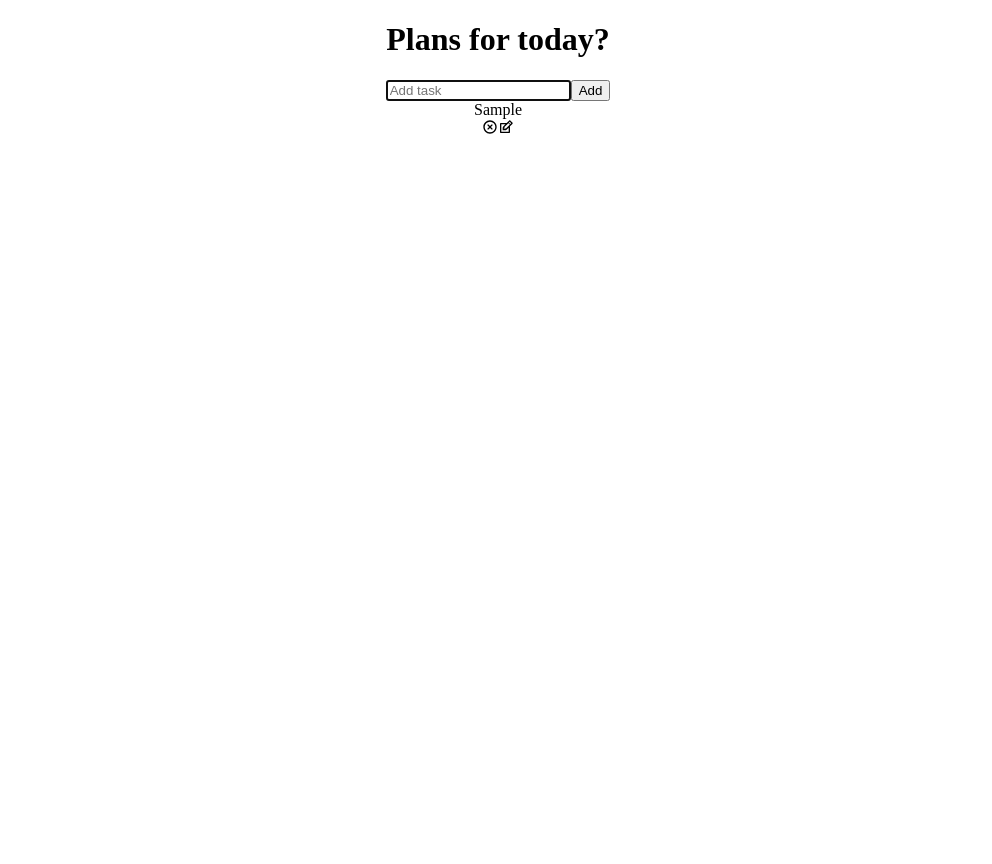
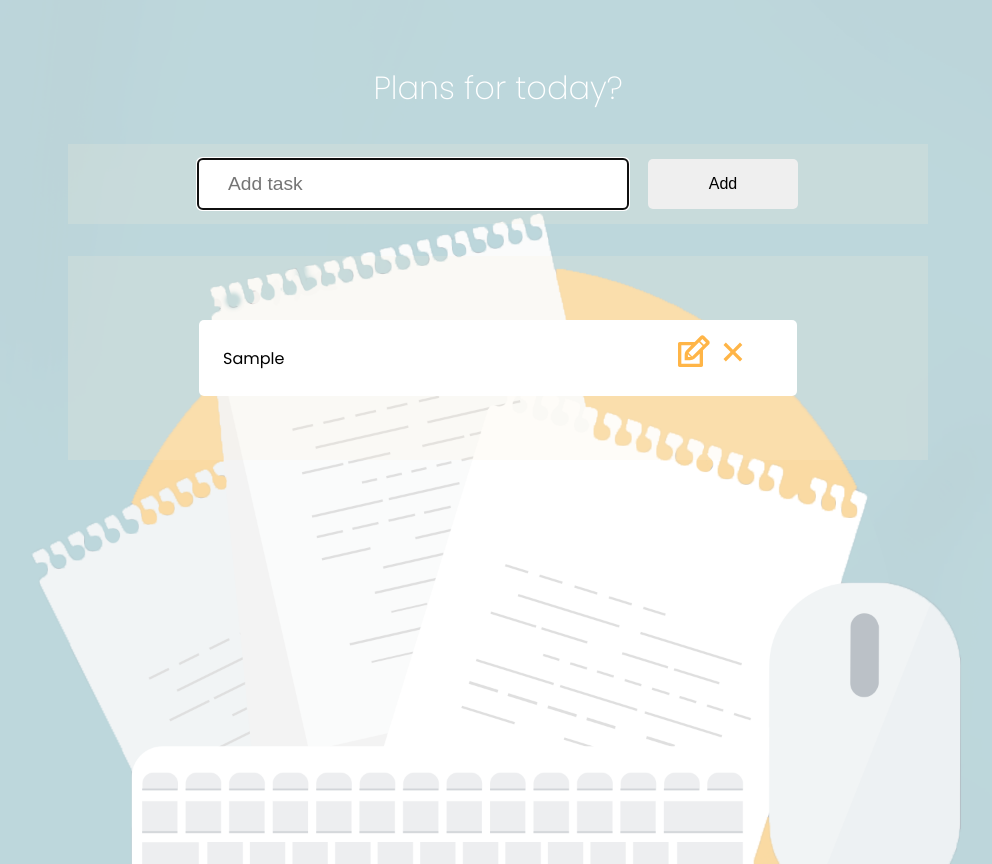
Before and after one commit to wadewilsones/toDo-app, a React (Create React App) app: page / in a window 1280 px wide. Both pictures are taken after typing "Sample" into the empty fields and a click on the button "Add". Shown: the whole page, without its empty margins (142-1134 px from the left). Before the commit the page ends 800 px from the top, so only its background shows below. Built offline with nearby package versions, Linux system fonts and the light colour scheme.

Commit message:
style was added

```diff
--- a/public/index.html
+++ b/public/index.html
@@ -2,7 +2,10 @@
 <html lang="en">
   <head>
     <meta charset="utf-8" />
-    <link rel="icon" href="%PUBLIC_URL%/favicon.ico" />
+    <link rel="icon" href="./media/favicon.png" />
+    <link rel="preconnect" href="https://fonts.googleapis.com">
+<link rel="preconnect" href="https://fonts.gstatic.com" crossorigin>
+<link href="https://fonts.googleapis.com/css2?family=Poppins:wght@200;300;400&family=Roboto:wght@100;300;400&display=swap" rel="stylesheet">
     <meta name="viewport" content="width=device-width, initial-scale=1" />
     <meta name="theme-color" content="#000000" />
     <meta
--- a/src/App.css
+++ b/src/App.css
@@ -1,38 +1,129 @@
-.App {
-  text-align: center;
+
+*{
+  margin:0;
+  padding:0;
+  border:0
 }
 
-.App-logo {
-  height: 40vmin;
-  pointer-events: none;
+body{
+  background-image: url('../public/media/paperwork-5000691.png');
+  background-size: cover;
+  background-repeat: no-repeat;
+  min-height: 100vh;
+}
+h1{
+  text-align: center;
+  font-family: Poppins, Helvetica, sans-serif;
+  color:white;
+  font-weight:100;
+  margin-top:2em;
+}
+form {
+
+  max-width:800px;
+  width:80vw;
+  height: 10vh;
+  padding: 0 30px;
+  margin: 2em auto;
+  font-family: Poppins, Helvetica, sans-serif;
+  display: flex;
+  align-items: center;
+  justify-content: center;
+  background-color: rgba(250, 235, 215, 0.177);
 }
 
-@media (prefers-reduced-motion: no-preference) {
-  .App-logo {
-    animation: App-logo-spin infinite 20s linear;
-  }
+.todo-form-update{
+  max-width:800px;
+  width:60vw;
+  padding: 0 30px;
+  height: 2vh;
+  margin: 2em auto;
+  font-family: Poppins, Helvetica, sans-serif;
+  display: flex;
+  align-items: center;
+  justify-content: center;
+  background-color:transparent;
+
 }
 
-.App-header {
-  background-color: #282c34;
-  min-height: 100vh;
-  display: flex;
-  flex-direction: column;
-  align-items: center;
-  justify-content: center;
-  font-size: calc(10px + 2vmin);
+form input[type="text"] {
+  height:50px;
+  width:50vw;
+  border-radius: 5px;
+  max-width:400px;
+  padding-left: 30px;
+  font-size:1.2em;
+  margin-right:20px;
+
+}
+
+form button {
+  width:150px;
+  min-width:80px;
+  height:50px;
+  border-radius: 5px;
+  font-size:1em;
+  cursor: pointer;
+}
+
+
+form button:hover {
+ background-color: rgb(255, 181, 71);
+ color: white;
+
+}
+
+
+.task_btn_update{
+
+  width:150px;
+  min-width:80px;
+  height:50px;
+  border-radius: 5px;
+  font-size:1em;
+  cursor: pointer;
+}
+
+.task_btn_update:hover{
+  background-color: rgb(255, 181, 71);
   color: white;
 }
 
-.App-link {
-  color: #61dafb;
+#task-cointainer{
+
+ max-width:800px;
+ width:80vw;
+ margin: auto;
+ padding: 2em 30px;
+ background-color: rgba(250, 235, 215, 0.177);
+
 }
 
-@keyframes App-logo-spin {
-  from {
-    transform: rotate(0deg);
-  }
-  to {
-    transform: rotate(360deg);
-  }
+#taskNone{
+  display: none;
+
 }
+
+.task{
+
+  max-width:550px;
+  padding: 0.5em 1.5em;
+  background-color: white;
+  border-radius: 5px;
+  display: flex;
+  align-items: center;
+  font-size:1em;
+  justify-content: space-between;
+  margin: 2em auto;
+  font-family: Poppins, Helvetica, sans-serif;
+
+
+}
+
+.task-icons{
+  font-size: 2.5em;
+  cursor: pointer;
+  padding-right:20px;
+  padding-left: 40px;
+  color: rgb(255, 181, 71);
+}
--- a/src/components/Todo.js
+++ b/src/components/Todo.js
@@ -1,6 +1,6 @@
 import React, { useState } from 'react';
 import TodoForm from './TodoForm';
-import {RiCloseCircleLine} from 'react-icons/ri';
+import { BiX } from "react-icons/bi";
 import {TiEdit} from 'react-icons/ti'
 
 function Todo({todos, completeTodo, removeTodo, updateTodo}) {
@@ -22,17 +22,22 @@ if(edit.id){
     return <TodoForm edit = {edit} onSubmit = {submitUpdate} />
 }
 
-  return  todos.map((todo,index) => (
-      <div key = {index}>
-        <div key = {todo.id} onClick={() => completeTodo(todo.id)}>
-            {todo.text}
+  return (
+    <div>
+    {todos.map((todo,index) => (
+        <div key = {index} className = "task">
+          <div key = {todo.id} onClick={() => completeTodo(todo.id)}>
+              {todo.text}
+          </div>
+          <div className = "task-icons">
+          <TiEdit onClick = {() => setEdit({id:todo.id, value:todo.text})}/>
+              <BiX onClick = { () =>removeTodo(todo.id)}/>
+
+          </div>
         </div>
-        <div>
-            <RiCloseCircleLine onClick = { () =>removeTodo(todo.id)}/>
-            <TiEdit onClick = { () => setEdit({id:todo.id, value:todo.text})}/>
-        </div>
-      </div>
-  ))
+    ))
+    }</div>
+  )
 }
 
 export default Todo
--- a/src/components/TodoForm.js
+++ b/src/components/TodoForm.js
@@ -27,14 +27,13 @@ function TodoForm (props) {
     }
 
   return (
-   <form className = "todo-form" onSubmit = {handleSubmit}>
+   <form className = {props.edit? "todo-form-update" : "todo-form"} onSubmit = {handleSubmit} >
    {props.edit? (
        <>
-       <input
+       <input className = 'form-input'
             type = "text"
             name = "task"
             value = {input}
-            className = "task"
             placeholder  = "Update task"
             onChange = {handleChange}
             ref ={inputRef}
@@ -44,17 +43,16 @@ function TodoForm (props) {
        </>
    ): (
     <>
-       <input
+       <input className = 'form-input'
             type = "text"
             name = "task"
             value = {input}
-            className = "task"
             placeholder  = "Add task"
             onChange = {handleChange}
             ref ={inputRef}
             >
         </input>
-        <button className='task_btn' onClick={handleSubmit} >Add</button>
+        <button className='task_btn_update' onClick={handleSubmit} >Add</button>
        </>
    )}
 
--- a/src/components/TodoList.js
+++ b/src/components/TodoList.js
@@ -44,12 +44,19 @@ function TodoList() {
         setTodos(removeArr);
     }
 
+    if(todos.length == 0 ){
+        console.log(todos.length + "check")
+    }
+
+
   return (
-    <div>
+    <>
         <h1>Plans for today?</h1>
        <TodoForm onSubmit = {addTodo} />
-       <Todo todos = {todos} completeTodo={completeTodo} removeTodo = {removeTodo} updateTodo = {updateTodo}/>
-    </div>
+       <div id ={(todos.length !== 0) ? "task-cointainer" : "taskNone"}>
+        <Todo todos = {todos} completeTodo={completeTodo} removeTodo = {removeTodo} updateTodo = {updateTodo}/>
+       </div>
+    </>
   )
 }
 
```
Also changed, not shown: public/media/favicon.png (added), public/media/paperwork-5000691.png (added).
